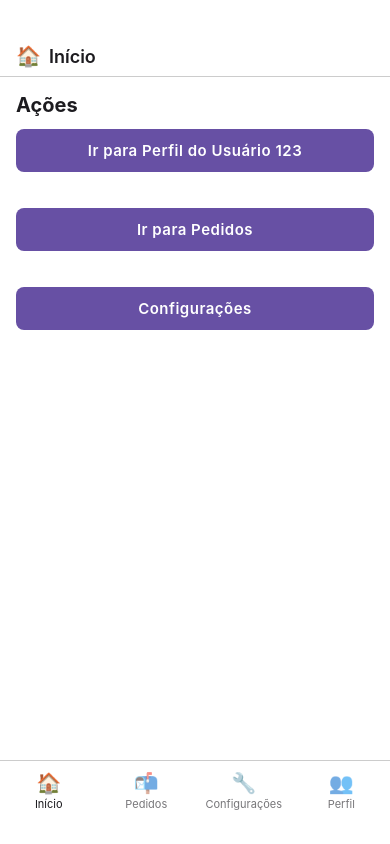
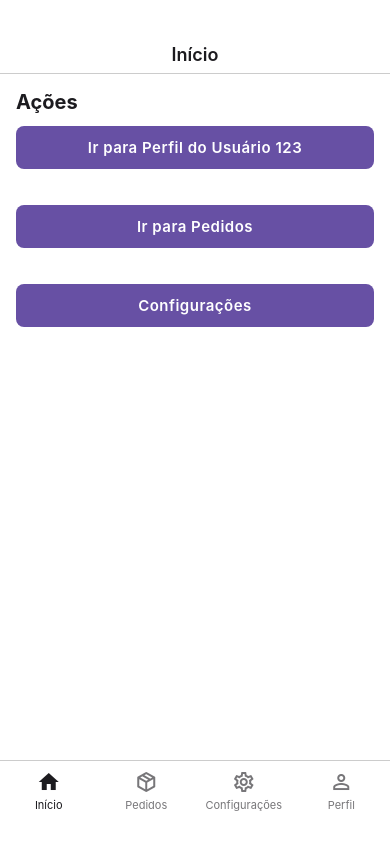
Before and after one commit to carlosxfelipe/my-router, a React Native app: screen /settings in a window 390 px wide. Built offline with nearby package versions, Linux system fonts and the light colour scheme.

Commit message:
Refactor BottomNavigation and Header components to use Icon component; replace emoji with icon props for improved consistency and maintainability.

```diff
--- a/src/components/BottomNavigation.tsx
+++ b/src/components/BottomNavigation.tsx
@@ -2,11 +2,12 @@ import React, { useCallback, useMemo } from "react";
 import { StyleSheet, Text, TouchableOpacity, View } from "react-native";
 import { useRouterContext } from "../router/RouterContext";
 import { useSafeInsets } from "../hooks/useSafeInsets";
+import { Icon } from "../components/Icon";
 
 type TabItem = {
   label: string;
   route: string;
-  emoji: [string, string]; // [active, inactive]
+  icon: [string, string]; // [ativo, inativo]
 };
 
 type BottomNavigationBarProps = {
@@ -15,10 +16,18 @@ type BottomNavigationBarProps = {
 };
 
 const TABS: TabItem[] = [
-  { label: "Início", route: "/", emoji: ["🏠", "🏡"] },
-  { label: "Pedidos", route: "/orders", emoji: ["📦", "📬"] },
-  { label: "Configurações", route: "/settings", emoji: ["⚙️", "🔧"] },
-  { label: "Perfil", route: "/profile/123", emoji: ["👤", "👥"] },
+  { label: "Início", route: "/", icon: ["home", "home-outline"] },
+  {
+    label: "Pedidos",
+    route: "/orders",
+    icon: ["package-variant", "package-variant-closed"],
+  },
+  { label: "Configurações", route: "/settings", icon: ["cog", "cog-outline"] },
+  {
+    label: "Perfil",
+    route: "/profile/123",
+    icon: ["account", "account-outline"],
+  },
 ];
 
 function withOpacity(hex: string, opacity: number = 0.6) {
@@ -40,7 +49,7 @@ export const BottomNavigationBar = React.memo(function BottomNavigationBar({
       return {
         ...tab,
         isActive,
-        emoji: isActive ? tab.emoji[0] : tab.emoji[1],
+        iconName: isActive ? tab.icon[0] : tab.icon[1],
         color: isActive ? textColor : withOpacity(textColor, 0.6),
       };
     });
@@ -65,9 +74,12 @@ export const BottomNavigationBar = React.memo(function BottomNavigationBar({
             accessibilityRole="button"
             accessibilityState={{ selected: tab.isActive }}
           >
-            <Text style={[styles.emoji, { color: tab.color }]}>
-              {tab.emoji}
-            </Text>
+            <Icon
+              name={tab.iconName}
+              color={tab.color}
+              size={24}
+              style={styles.icon}
+            />
             <Text style={[styles.label, { color: tab.color }]}>
               {tab.label}
             </Text>
@@ -91,8 +103,8 @@ const styles = StyleSheet.create({
     alignItems: "center",
     justifyContent: "center",
   },
-  emoji: {
-    fontSize: 20,
+  icon: {
+    marginBottom: 2,
   },
   label: {
     fontSize: 11,
--- a/src/components/Header.tsx
+++ b/src/components/Header.tsx
@@ -2,17 +2,16 @@ import React, { useMemo } from "react";
 import { StyleSheet, Text, TouchableOpacity, View } from "react-native";
 import { useRouterContext } from "../router/RouterContext";
 import { useSafeInsets } from "../hooks/useSafeInsets";
+import { Icon } from "../components/Icon";
 
 type HeaderProps = {
   title?: string;
-  icon?: string | React.ReactNode;
   backgroundColor?: string;
   textColor?: string;
 };
 
 export const Header = React.memo(function Header({
   title,
-  icon,
   backgroundColor = "#FFFFFF",
   textColor = "#000000",
 }: HeaderProps) {
@@ -25,21 +24,12 @@ export const Header = React.memo(function Header({
     [title, router.currentPath],
   );
 
-  const routeIcon = useMemo(
-    () => icon ?? getIcon(router.currentPath),
-    [icon, router.currentPath],
-  );
-
-  const iconElement = useMemo(() => {
-    if (!routeIcon) return null;
-    return typeof routeIcon === "string"
-      ? <Text style={[styles.iconText, { color: textColor }]}>{routeIcon}</Text>
-      : <View style={styles.iconWrapper}>{routeIcon}</View>;
-  }, [routeIcon, textColor]);
-
   return (
     <View
-      style={[styles.container, { backgroundColor, paddingTop: insets.top }]}
+      style={[
+        styles.container,
+        { backgroundColor, paddingTop: insets.top },
+      ]}
     >
       {!isHome && (
         <TouchableOpacity
@@ -47,32 +37,27 @@ export const Header = React.memo(function Header({
           style={styles.backButton}
           accessibilityRole="button"
         >
-          <Text style={[styles.backText, { color: textColor }]}>←</Text>
+          <Icon name="chevron-left" size={26} color={textColor} />
         </TouchableOpacity>
       )}
 
-      <View style={styles.titleContainer}>
-        {iconElement}
-        <Text style={[styles.title, { color: textColor }]}>{routeTitle}</Text>
+      <View style={styles.titleWrapper}>
+        <Text style={[styles.title, { color: textColor }]}>
+          {routeTitle}
+        </Text>
       </View>
+
+      {/* Placeholder para alinhar título ao centro */}
+      {!isHome && <View style={styles.backButton} />}
     </View>
   );
 });
 
-// Títulos baseados na rota
 function getTitle(path: string) {
   if (path.startsWith("/orders")) return "Pedidos";
   if (path.startsWith("/profile")) return "Perfil";
   if (path.startsWith("/settings")) return "Configurações";
   return "Início";
-}
-
-// Emojis por padrão, mas pode ser sobrescrito via prop
-function getIcon(path: string): string {
-  if (path.startsWith("/orders")) return "📦";
-  if (path.startsWith("/profile")) return "👤";
-  if (path.startsWith("/settings")) return "⚙️";
-  return "🏠";
 }
 
 const styles = StyleSheet.create({
@@ -83,23 +68,15 @@ const styles = StyleSheet.create({
     paddingVertical: 8,
     borderBottomWidth: StyleSheet.hairlineWidth,
     borderBottomColor: "#ccc",
+    justifyContent: "space-between",
   },
   backButton: {
-    marginRight: 12,
+    width: 32,
+    alignItems: "flex-start",
   },
-  backText: {
-    fontSize: 20,
-  },
-  titleContainer: {
-    flexDirection: "row",
+  titleWrapper: {
+    flex: 1,
     alignItems: "center",
-    gap: 8,
-  },
-  iconText: {
-    fontSize: 20,
-  },
-  iconWrapper: {
-    marginRight: 4,
   },
   title: {
     fontSize: 18,
--- /dev/null
+++ b/src/components/Icon.tsx
@@ -0,0 +1,47 @@
+import React from "react";
+import { StyleProp, ViewStyle } from "react-native";
+import MaterialIcons from "react-native-vector-icons/MaterialIcons";
+import MaterialCommunityIcons from "react-native-vector-icons/MaterialCommunityIcons";
+import Ionicons from "react-native-vector-icons/Ionicons";
+import FontAwesome from "react-native-vector-icons/FontAwesome";
+import Feather from "react-native-vector-icons/Feather";
+
+type IconFamily =
+  | "material"
+  | "material-community"
+  | "ionicons"
+  | "fontawesome"
+  | "feather";
+
+const iconMap = {
+  material: MaterialIcons,
+  "material-community": MaterialCommunityIcons,
+  ionicons: Ionicons,
+  fontawesome: FontAwesome,
+  feather: Feather,
+} as const;
+
+type Props = {
+  name: string;
+  family?: IconFamily;
+  size?: number;
+  color?: string;
+  style?: StyleProp<ViewStyle>;
+};
+
+export function Icon({
+  name,
+  family = "material-community",
+  size = 24,
+  color = "black",
+  style,
+}: Props) {
+  const IconComponent = iconMap[family];
+
+  if (!IconComponent) {
+    console.warn(`[Icon] Família de ícone "${family}" não encontrada.`);
+    return null;
+  }
+
+  return <IconComponent name={name} size={size} color={color} style={style} />;
+}
```
